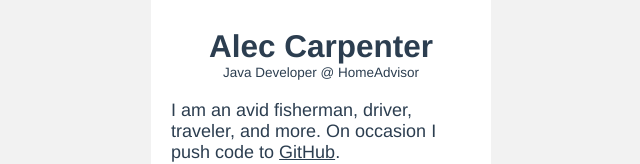
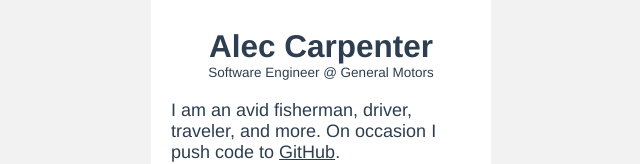
Before and after one commit to alecgunnar/alecgunnar.com, a Vue app: page /#/ in a window 1280 px wide. Shown: the part 465-629 px from the top of the page, without its empty margins (319-959 px from the left). Built offline with nearby package versions, Linux system fonts and the light colour scheme.

Commit message:
Update position and location

```diff
--- a/index.html
+++ b/index.html
@@ -3,7 +3,7 @@
   <head>
     <meta charset="utf-8">
     <meta name="viewport" content="width=device-width,initial-scale=1.0">
-    <title>Alec Carpenter - Java Developer in Denver, CO</title>
+    <title>Alec Carpenter - Software Engineer in Detroit, MI</title>
   </head>
   <body>
     <div id="app"></div>
--- a/src/components/Introduction.vue
+++ b/src/components/Introduction.vue
@@ -8,7 +8,7 @@
         <div class="me__photo"></div>
       </div>
       <h1 class="me__name">Alec Carpenter</h1>
-      <div class="me__position">Java Developer @ HomeAdvisor</div>
+      <div class="me__position">Software Engineer @ General Motors</div>
     </header>
     <section class="about">
       <p>I am an avid fisherman, driver, traveler, and more. On occasion I push code to <a href="https://github.com/alecgunnar">GitHub</a>.</p>
```
